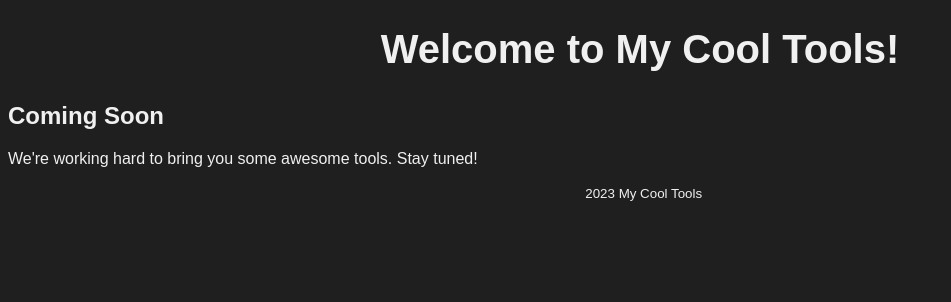
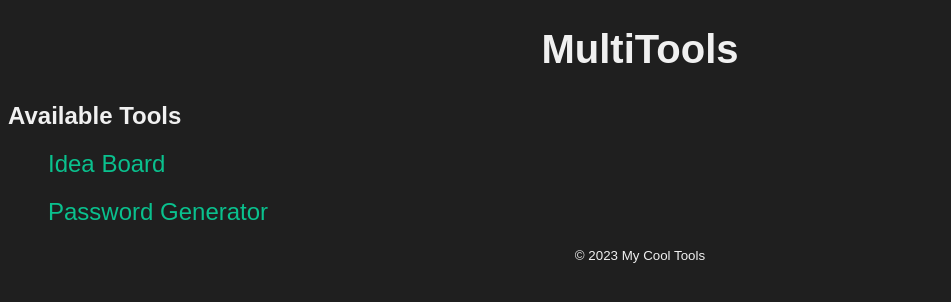
Before and after one commit to PsychoSmiley/multiTools, a plain HTML site: page index.html in a window 1280 px wide. Shown: the whole page, without its empty margins (0-951 px from the left). Drawn offline with Linux system fonts and the light colour scheme.

Commit message:
Update index.html

```diff
--- a/index.html
+++ b/index.html
@@ -2,23 +2,26 @@
 <html>
 <head>
     <meta charset="UTF-8">
-    <title>My Cool Tools</title>
-    <link rel="stylesheet" href="styles.css">
+    <title>MultiTools</title>
+    <link rel="stylesheet" type="text/css" href="styles.css">
 </head>
 <body>
 <header>
 <div id="navbar">
-    <h1>Welcome to My Cool Tools!</h1>
+    <h1>MultiTools</h1>
 </div>
 </header>
 <main>
 <div id="content">
-    <h2>Coming Soon</h2>
-    <p>We're working hard to bring you some awesome tools. Stay tuned!</p>
+    <h2>Available Tools</h2>
+    <ul>
+        <li><a href="IdeaBoard/IdeaBoard.html" target="_blank">Idea Board</a></li>
+        <li><a href="PasswordGenerator/PasswordGenerator.html" target="_blank">Password Generator</a></li>
+    </ul>
 </div>
 </main>
 <footer>
-<p style="text-align: center;"><small>  2023 My Cool Tools</small></p>
+<p style="text-align: center;"><small>&#169; 2023 My Cool Tools</small></p>
 </footer>
 </body>
 </html>
```
